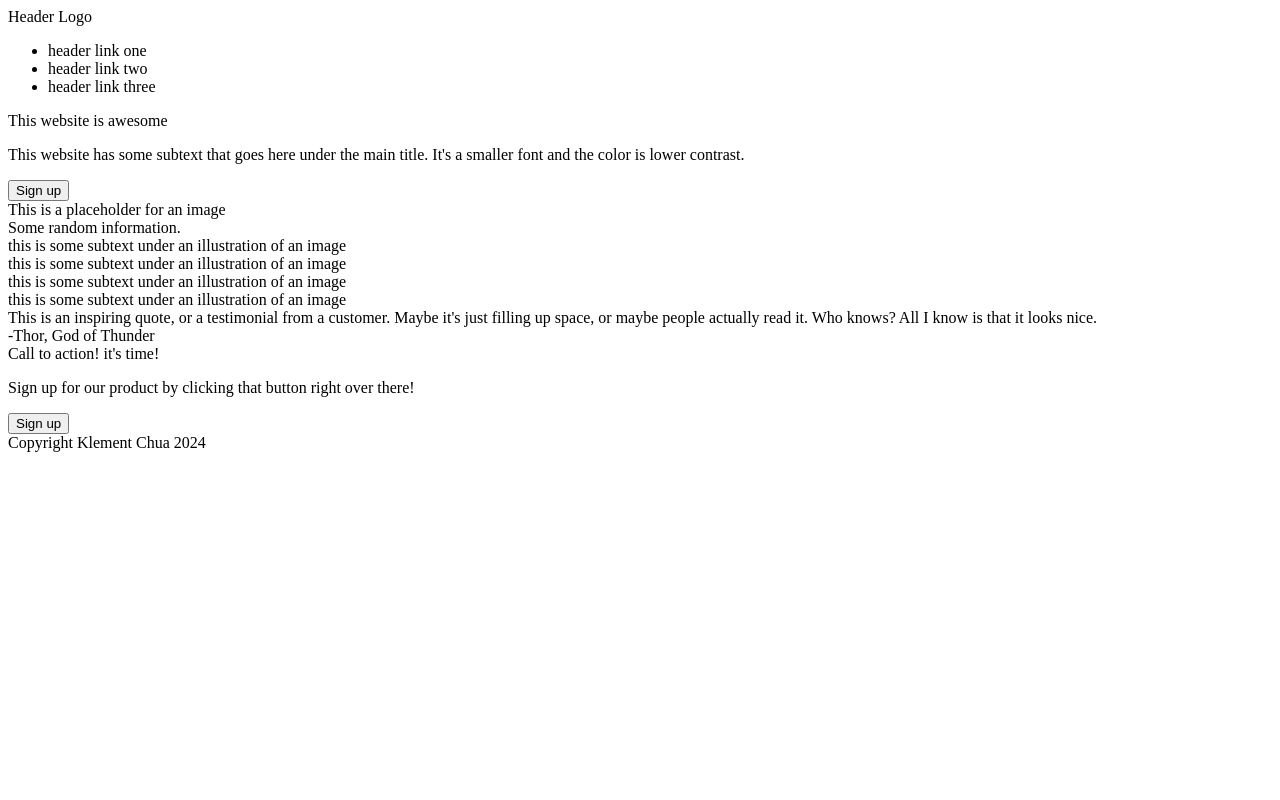
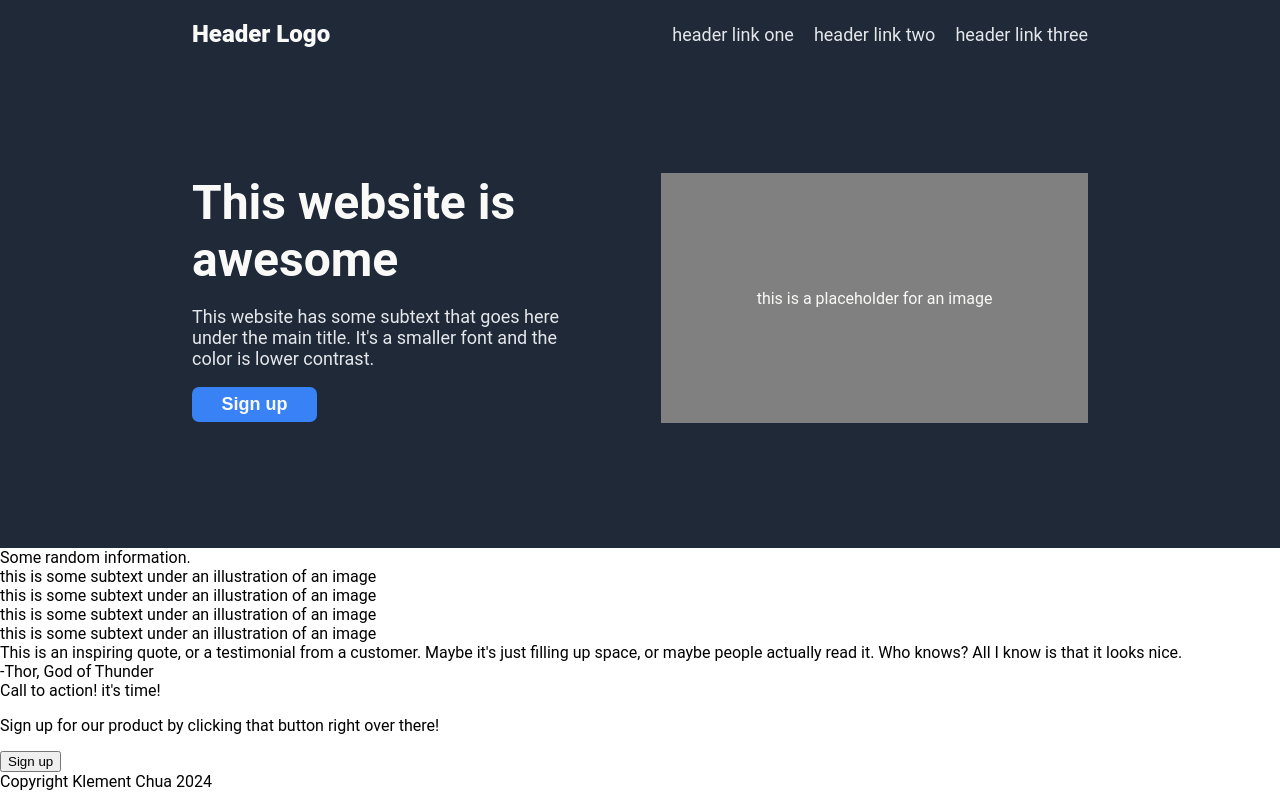
Before and after one commit to klementchua/odin-landing-page, a plain HTML site: page index.html in a window 1280 px wide. Drawn offline with Linux system fonts and the light colour scheme.

Commit message:
Add CSS to header and hero, and fix HTML

```diff
--- a/index.html
+++ b/index.html
@@ -5,27 +5,25 @@
     <meta http-equiv="X-UA-Compatible" content="IE=edge">
     <meta name="viewport" content="width=device-width, initial-scale=1.0">
     <title>Landing Page</title>
-    <link rel="stylesheet" ref="./styles.css">
+    <link rel="stylesheet" href="./styles.css">
 </head>
 <body>
     <div class="header">
         <div class="header-logo">Header Logo</div>
-        <div class="header-links">
-            <ul>
-                <li>header link one</li>
-                <li>header link two</li>
-                <li>header link three</li>
-            </ul>
-        </div>
+        <ul class="header-links">
+            <li><a href="#">header link one</a></li>
+            <li><a href="#">header link two</a></li>
+            <li><a href="#">header link three</a></li>
+        </ul>
     </div>
 
     <div class="section1">
         <div class="header-text-section">
             <p1 class="white-title">This website is awesome</p1>
-            <p class="white-paragraph">This website has some subtext that goes here under the main title. It's a smaller font and the color is lower contrast.</p>
+            <p class="subtext-paragraph">This website has some subtext that goes here under the main title. It's a smaller font and the color is lower contrast.</p>
             <button class="button-solid">Sign up</button>
         </div>
-        <div class="image-placeholder">This is a placeholder for an image</div>
+        <div class="image-placeholder">this is a placeholder for an image</div>
     </div>
 
     <div class="section2">
--- a/styles.css
+++ b/styles.css
@@ -0,0 +1,81 @@
+body {
+    display: flex;
+    flex-direction: column;
+    margin: 0px;
+    font-family: "Roboto", "Open Sans", sans-serif
+}
+
+.header,
+.section1 {
+    background-color: #1F2937;
+    color: #f9faf8;
+    display: flex;
+    justify-content: space-between;
+    align-items: center;
+}
+
+.header {
+    padding: 20px 15vw 0 15vw;
+}
+
+.header-logo {
+    font-size: 24px;
+    font-weight: 900;
+}
+
+.header-links {
+    display: flex;
+    gap: 20px;
+}
+
+ul {
+    list-style-type: none;
+    margin: 0;
+    padding: 0;
+}
+
+a {
+    text-decoration: none;
+    font-size: 18px;
+    color: #e5e7eb;
+}
+
+.section1 {
+    padding: 125px 15vw;
+    gap: 75px;
+}
+
+.header-text-section {
+    display: flex;
+    flex-direction: column;
+}
+
+.white-title {
+    font-size: 48px;
+    font-weight: bolder;
+}
+
+.subtext-paragraph {
+    font-size: 18px;
+    color: #e5e7eb;
+}
+
+.button-solid {
+    width: 125px;
+    padding: 7px;
+    background-color: #3882f6;
+    border: 0px;
+    border-radius: 7px;
+    font-size: 18px;
+    font-weight: bold;
+    color: #f9faf8;
+}
+
+.image-placeholder {
+    width: 1000px;
+    height: 250px;
+    background-color: gray;
+    display: flex;
+    justify-content: center;
+    align-items: center;
+}
```
